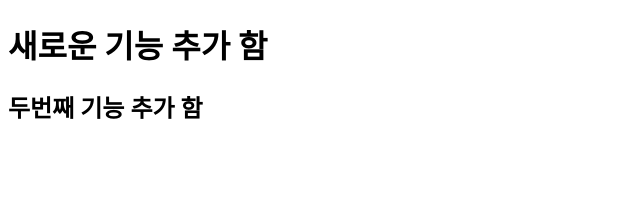
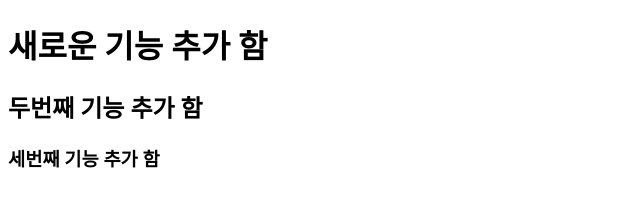
Before and after one commit to hanakorea/gittest, a plain HTML site: page index.html in a window 1280 px wide. Shown: the whole page, without its empty margins (0-640 px from the left). Drawn offline with Linux system fonts and the light colour scheme.

Commit message:
vscode commit

```diff
--- a/index.html
+++ b/index.html
@@ -8,5 +8,6 @@
 <body>
   <h1>새로운 기능 추가 함</h1>
   <h2>두번째 기능 추가 함</h2>
+  <h3>세번째 기능 추가 함</h3>
 </body>
 </html>
```
